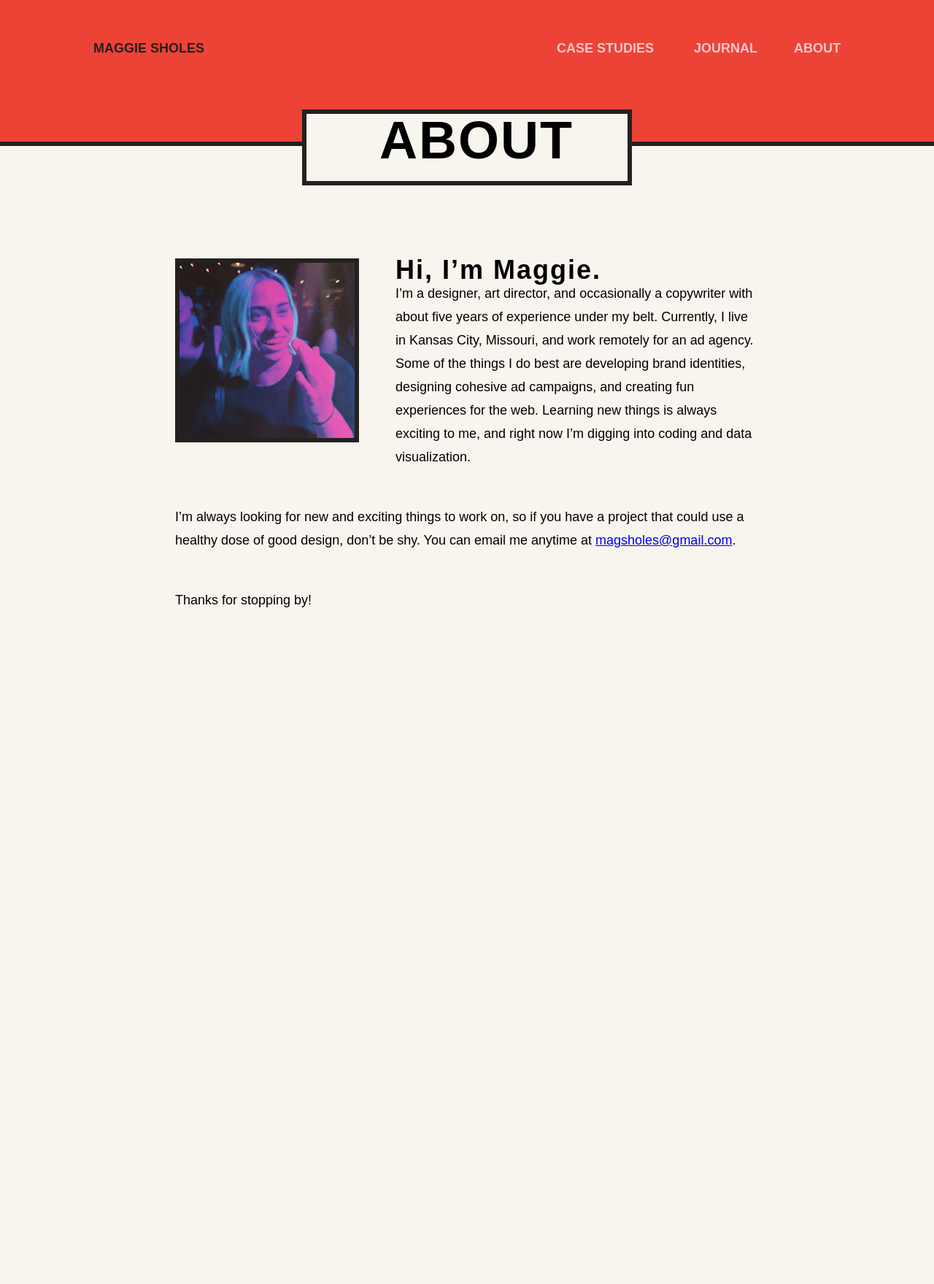
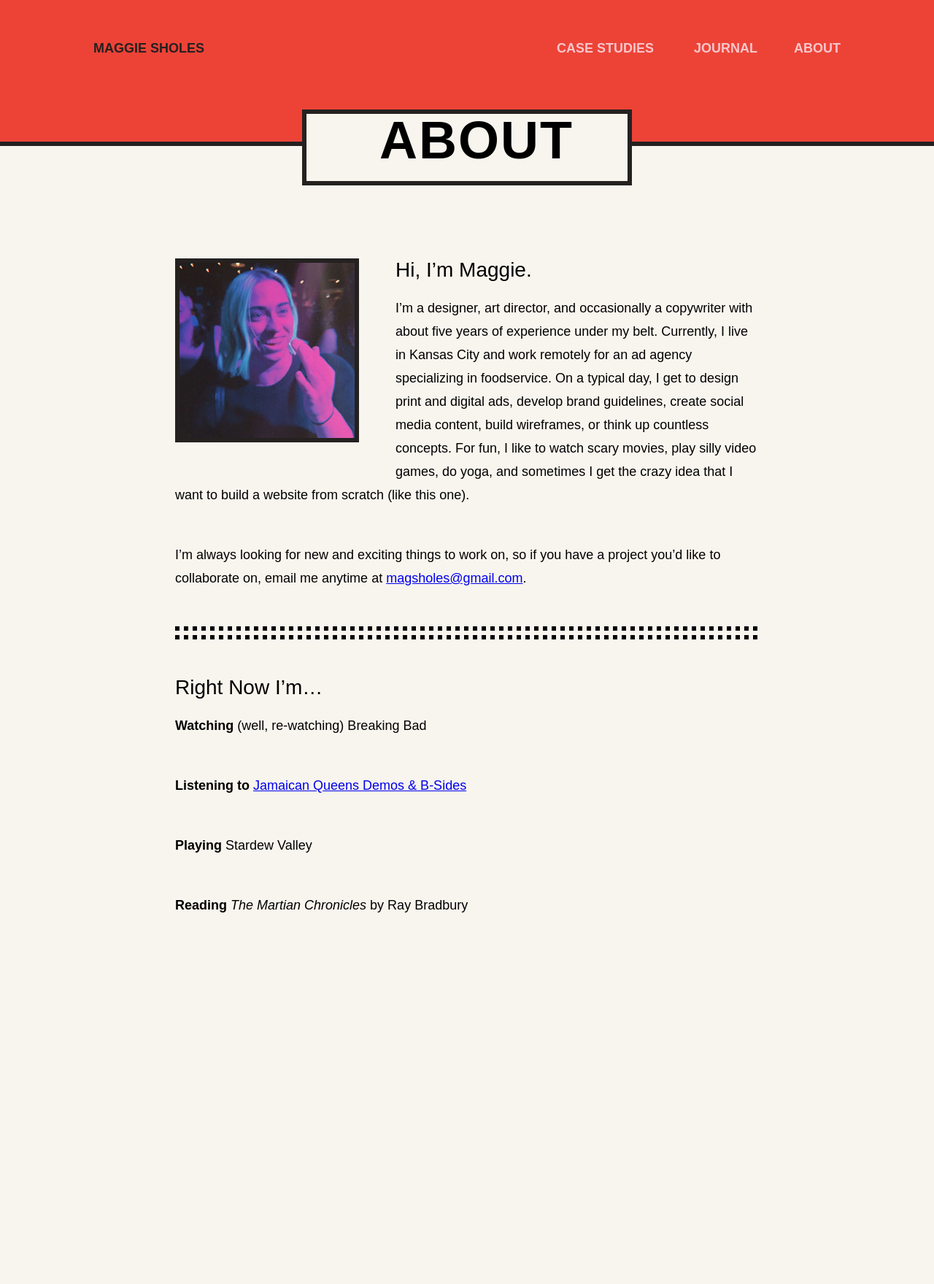
Before and after one commit to magsholes/Testing, a Jekyll site: the page built from about.markdown, in a window 1280 px wide. Shown: the whole page at 73% size. Built offline with Jekyll 4.4.1, drawn with Linux system fonts in a browser that asks for light colours; some web fonts are replaced; before the commit the page ends 1353 px from its top, so only the background shows below that.

Commit message:
About edits
updated About page

```diff
--- a/_layouts/category.html
+++ b/_layouts/category.html
@@ -4,10 +4,11 @@ layout: default
 
 
 
-    <div class="post-category category-page">
+    <div class="post-category">
 
     <h1>{{ page.title | escape }}</h1>
 
+    <div class="flex-container category-page">
     {%- for post in site.categories[page.tag] -%}
 
             <a href="{{ post.url | relative_url }}" class="post-link" style="background-image: url({{"../assets/images/" | prepend: relative_url | append : post.featured-image}})">
@@ -22,5 +23,5 @@ layout: default
             </a>
 
       {%- endfor -%}
-
     </div>
+    </div>
--- a/_sass/layout.scss
+++ b/_sass/layout.scss
@@ -10,7 +10,7 @@ body {
 }
 
 .cover {
-    min-height: 100vh;
+    min-height: 100%;
     background: $neutral-light;
     position: relative;
     z-index: 1;
@@ -180,6 +180,7 @@ button.view-all:hover svg, button.view-all:hover .svg {
 }
 
 .category-page {
+    justify-content: flex-start;
 
     h1 {
         margin-bottom: 30px;
@@ -187,7 +188,7 @@ button.view-all:hover svg, button.view-all:hover .svg {
 
     a {
         margin-right: 30px;
-        float: left;
+        margin-top: 30px;
     }
 }
 
--- a/about.markdown
+++ b/about.markdown
@@ -6,10 +6,24 @@ permalink: /about/
 
 <img class="triple float-left" src="../assets/images/msholes.jpg" alt="Maggie Sholes" />
 
-## Hi, I'm Maggie.
+### Hi, I'm Maggie.
 
-I'm a designer, art director, and occasionally a copywriter with about five years of experience under my belt. Currently, I live in Kansas City, Missouri, and work remotely for an ad agency. Some of the things I do best are developing brand identities, designing cohesive ad campaigns, and creating fun experiences for the web. Learning new things is always exciting to me, and right now I'm digging into coding and data visualization.
+I'm a designer, art director, and occasionally a copywriter with about five years of experience under my belt. Currently, I live in Kansas City and work remotely for an ad agency specializing in foodservice. On a typical day, I get to design print and digital ads, develop brand guidelines, create social media content, build wireframes, or think up countless concepts.  For fun, I like to watch scary movies, play silly video games, do yoga, and sometimes I get the crazy idea that I want to build a website from scratch (like this one).
 
-I'm always looking for new and exciting things to work on, so if you have a project that could use a healthy dose of good design, don't be shy. You can email me anytime at <a href="mailto:magsholes@gmail.com" target="_blank">magsholes@gmail.com</a>.
+I'm always looking for new and exciting things to work on, so if you have a project you'd like to collaborate on, email me anytime at <a href="mailto:magsholes@gmail.com" target="_blank">magsholes@gmail.com</a>.
 
-Thanks for stopping by!
+---
+
+### Right Now I'm...
+
+**Watching**
+(well, re-watching) Breaking Bad
+
+**Listening to**
+[Jamaican Queens Demos & B-Sides](https://jamaicanqueens.bandcamp.com/album/demos-and-b-sides-2011-201)
+
+**Playing**
+Stardew Valley
+
+**Reading**
+*The Martian Chronicles* by Ray Bradbury
```
Also changed, not shown: _posts/2020-08-15-BIG-AZ-Brand-Guidelines.markdown (added, +67 -0 lines), assets/images/BIG-AZ-thumbnail.jpg (added).
